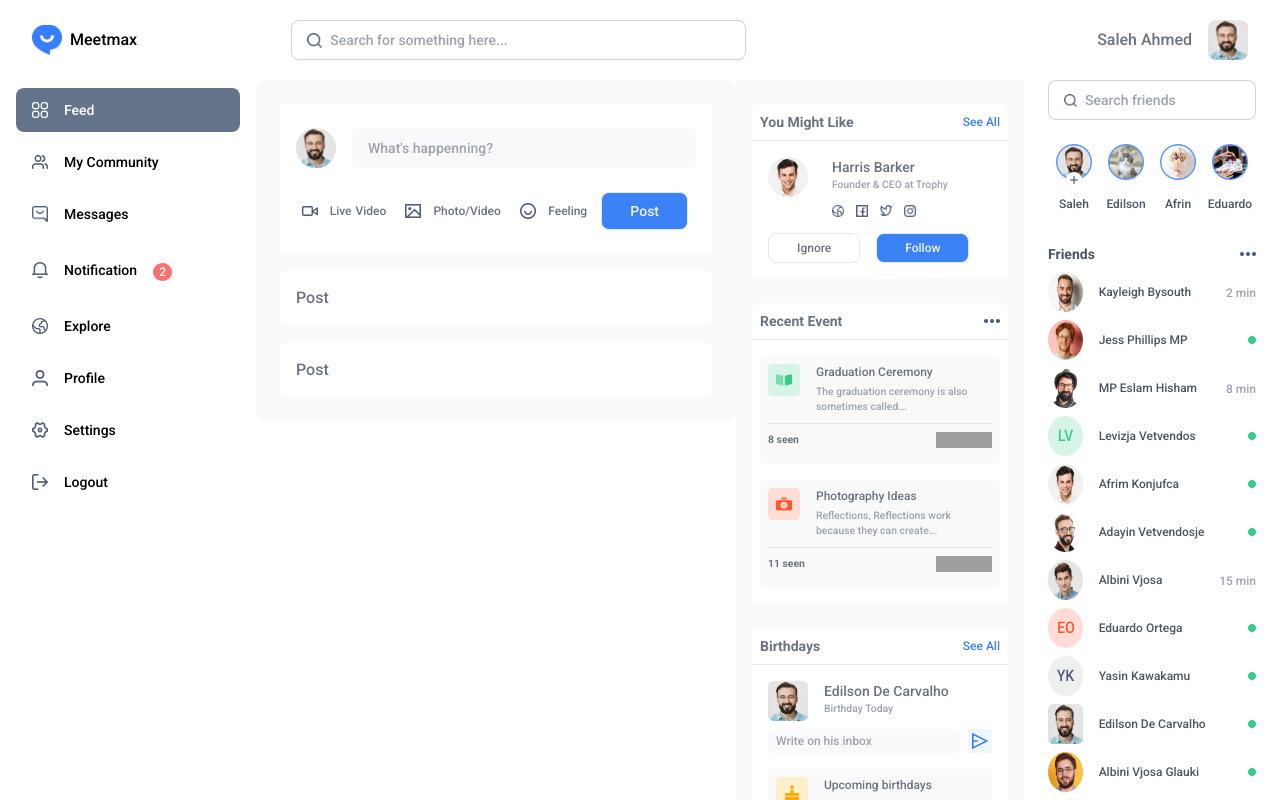
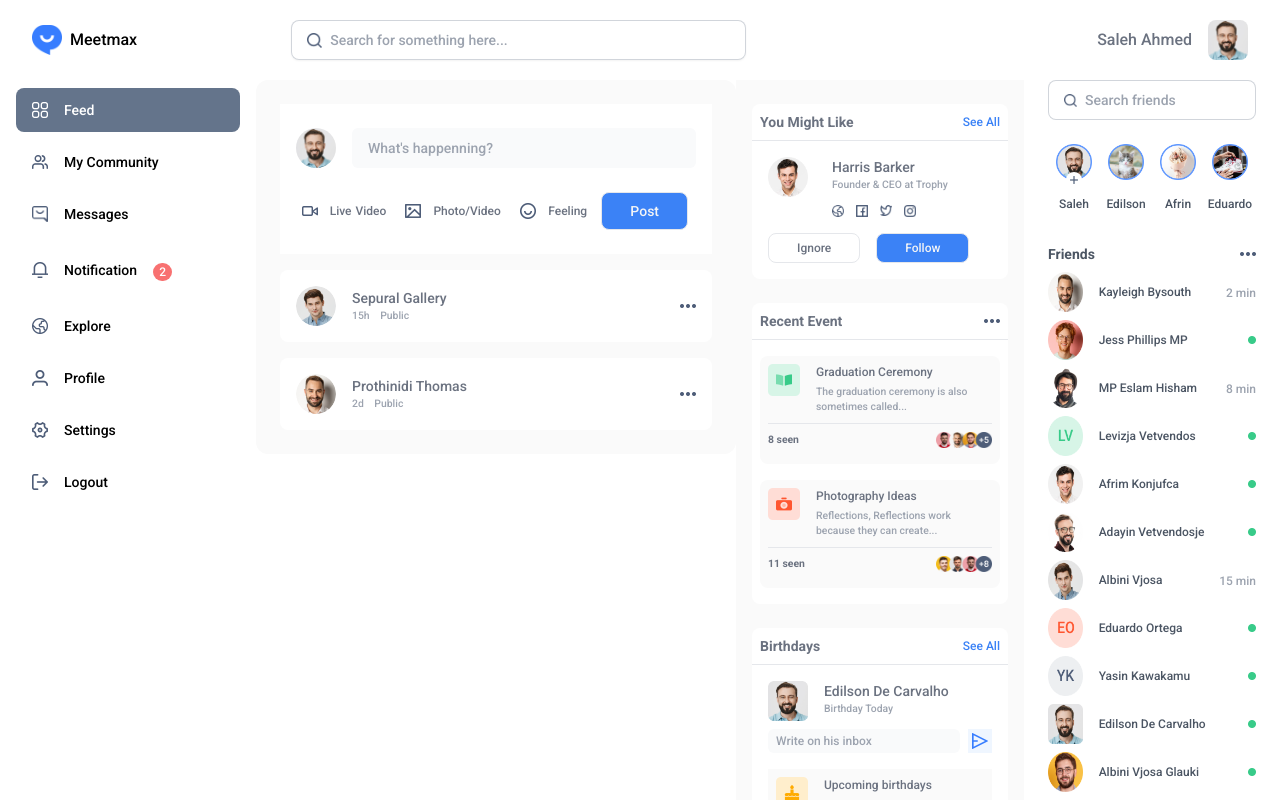
Before and after one commit to masrur-sakib/meetmax, a Next.js app: page / in a window 1280 px wide. Built offline with nearby package versions, Linux system fonts and the light colour scheme; grey boxes are pictures that could not be loaded.

Commit message:
post component top section developed.

```diff
--- a/src/components/Feed/Feed.jsx
+++ b/src/components/Feed/Feed.jsx
@@ -19,8 +19,8 @@ export default function Feed() {
           {/* Feed */}
           <div className='flex-1 text-gray-500'>
             <PublishPostCard />
-            {postsData.map((post) => (
-              <Post key={post.id} post={post} />
+            {postsData.map((data) => (
+              <Post key={data.id} data={data} />
             ))}
           </div>
         </div>
--- a/src/components/Feed/Post.jsx
+++ b/src/components/Feed/Post.jsx
@@ -1,5 +1,40 @@
 'use client';
 
-export default function Post() {
-  return <div className='mt-4 p-4 bg-white rounded-lg'>Post</div>;
+import Image from 'next/image';
+
+export default function Post({ data }) {
+  return (
+    <div className='mt-4 p-4 bg-white rounded-lg'>
+      {/* Top Section */}
+      <div className='flex justify-between items-center'>
+        <div className='flex justify-start items-center space-x-4'>
+          <Image
+            className='w-10 h-full rounded-full'
+            src={data.avatar}
+            alt='SalehAhmed'
+            width={0}
+            height={0}
+            unoptimized
+          />
+          <div className='flex flex-col justify-center items-start'>
+            <p className='text-sm'>{data.postBy}</p>
+            <p className='text-vs text-gray-400'>
+              <span className='mr-2'>{data.postTime}</span>{' '}
+              <span>{data.postPrivacy}</span>
+            </p>
+          </div>
+        </div>
+        <Image
+          src='/icons/ThreeDots.png'
+          className='cursor-pointer'
+          alt='ThreeDotsIcon'
+          width={16}
+          height={8}
+          unoptimized
+        />
+      </div>
+
+      {/* Content Secton */}
+    </div>
+  );
 }
--- a/src/data/eventsData.js
+++ b/src/data/eventsData.js
@@ -5,7 +5,7 @@ export const eventsData = [
     name: 'Graduation Ceremony',
     description: 'The graduation ceremony is also sometimes called...',
     seenCount: 8,
-    seenBy: '/icons/seenBy8.png',
+    seenBy: '/images/seenBy8.png',
   },
   {
     id: '9d8ec6e0-0f5b-45eb-ae10-e37b0ad53f6e',
@@ -13,6 +13,6 @@ export const eventsData = [
     name: 'Photography Ideas',
     description: 'Reflections, Reflections work because they can create...',
     seenCount: 11,
-    seenBy: '/icons/seenBy11.png',
+    seenBy: '/images/seenBy11.png',
   },
 ];
--- a/src/data/postsData.js
+++ b/src/data/postsData.js
@@ -3,7 +3,7 @@ export const postsData = [
     id: 'fa545844-cec4-4362-8de9-9637d7600df6',
     postTime: '15h',
     avatar: 'users/SepuralGallery.png',
-    name: 'Sepural Gallery',
+    postBy: 'Sepural Gallery',
     postPrivacy: 'Public',
     content: ``,
     images: ['/images/Image1-1'],
@@ -13,7 +13,7 @@ export const postsData = [
     id: 'e036d67f-60cb-4c67-b8e0-75759333e725',
     postTime: '2d',
     avatar: 'users/ProthinidiThomas.png',
-    name: 'Prothinidi Thomas',
+    postBy: 'Prothinidi Thomas',
     postPrivacy: 'Public',
     content: `If you think adventure is dangerous, try routine, it's lethal Paulo Coelho! Good morning all friends.`,
     images: ['/images/Image1-3', '/images/Image2-3', '/images/Image3-3'],
@@ -21,14 +21,14 @@ export const postsData = [
       {
         id: 'a426d62f-d555-4e5d-9486-626475fba76e',
         avatar: 'users/SwapanBala.png',
-        name: 'Swapan Bala',
+        postBy: 'Swapan Bala',
         postTime: '9h',
         content: 'Looks amazing and breathtaking. Been there, beautiful!',
         replies: [
           {
             id: 'e2dd5707-6791-4c3d-9fc3-591965e19be8',
             avatar: 'users/WhitechapelGallery.png',
-            name: 'Whitechapel Gallery',
+            postBy: 'Whitechapel Gallery',
             postTime: '9h',
             content: 'Thank you @Swapan Bala',
           },
```
